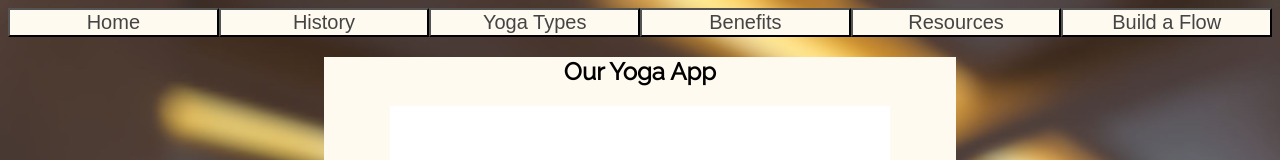
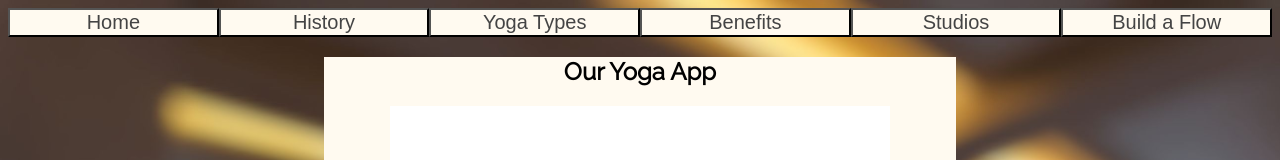
Before and after one commit to emmasroberts97/javascript_group_project, a Vue app in the folder client/: page / in a window 1280 px wide. Shown: the top 160 px of the page. Built offline with nearby package versions, Linux system fonts and the light colour scheme; no server answers.

Commit message:
changed resources to studio

```diff
--- a/client/src/App.vue
+++ b/client/src/App.vue
@@ -5,7 +5,7 @@
     <button type="button" name="History" v-on:click="history">History</button>
     <button type="button" name="Types" v-on:click="types">Yoga Types</button>
     <button type="button" name="Benefits" v-on:click="benefits">Benefits</button>
-    <button type="button" name="Resources" v-on:click="resources">Resources</button>
+    <button type="button" name="Resources" v-on:click="resources">Studios</button>
     <button type="button" name="Flow" v-on:click="flow">Build a Flow</button>
   </nav>
   <div class="">
```
